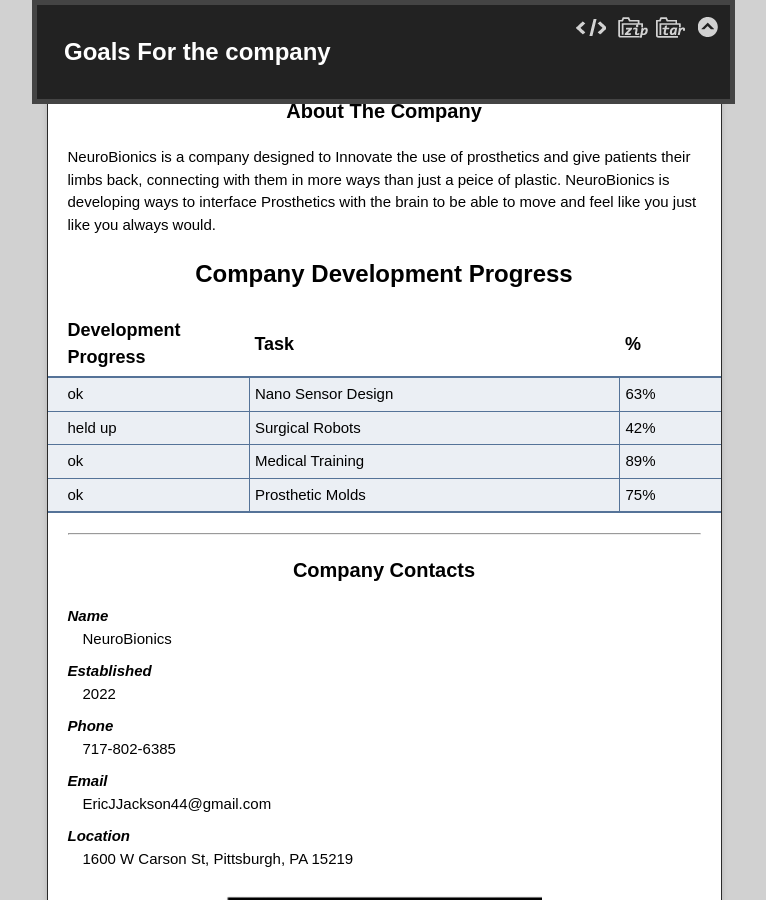
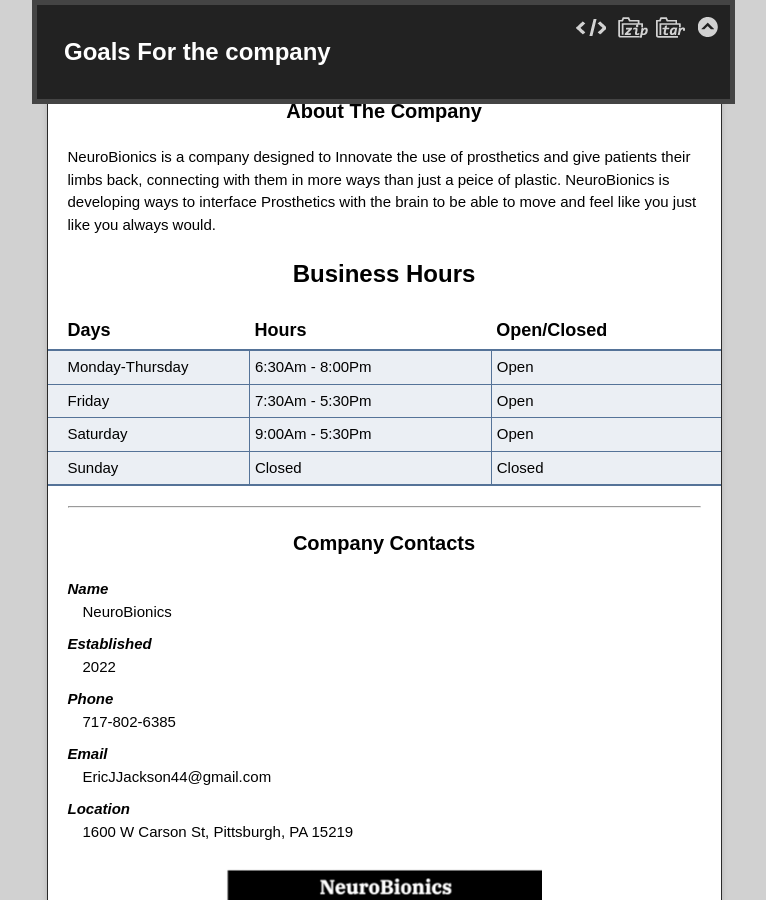
Before and after one commit to EricAndCo/NeuroBionics, a Jekyll site: the page built from index.md, in a window 1280 px wide and 900 px high, scrolled down 688 px. Shown: the whole window, without its empty margins (256-1022 px from the left). Built offline with Jekyll 4.4.1, drawn with Linux system fonts in a browser that asks for light colours; the repository's description, which GitHub fills in, is left out.

Commit message:
Update index.md

```diff
--- a/index.md
+++ b/index.md
@@ -22,14 +22,14 @@
 
 NeuroBionics is a company designed to Innovate the use of prosthetics and give patients their limbs back, connecting with them in more ways than just a peice of plastic. NeuroBionics is developing ways to interface Prosthetics with the brain to be able to move and feel like you just like you always would.
 
-## Company Development Progress
+## Business Hours
 
-| Development Progress | Task              | %     |
-|:---------------------|-------------------|:------|
-| ok                   | Nano Sensor Design| 63%   |
-| held up              | Surgical Robots   | 42%   |
-| ok                   | Medical Training  | 89%   |
-| ok                   | Prosthetic Molds  | 75%   |
+| Days                 | Hours             | Open/Closed |
+|:---------------------|-------------------|:------------|
+| Monday-Thursday      | 6:30Am - 8:00Pm   | Open        |
+| Friday               | 7:30Am - 5:30Pm   | Open        |
+| Saturday             | 9:00Am - 5:30Pm   | Open        |
+| Sunday               | Closed            | Closed      |
 
 * * *
 
```
